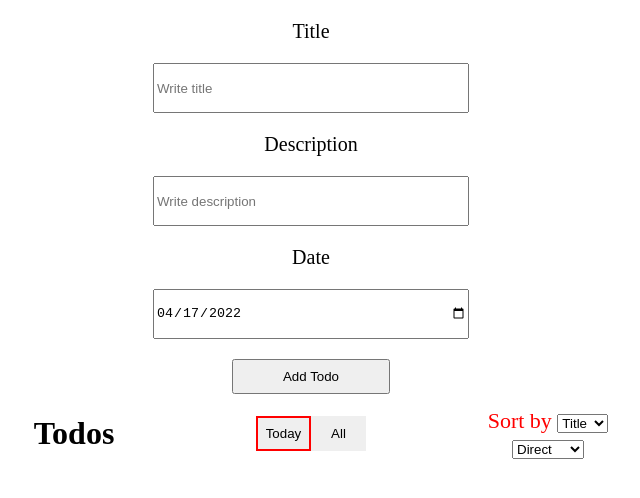
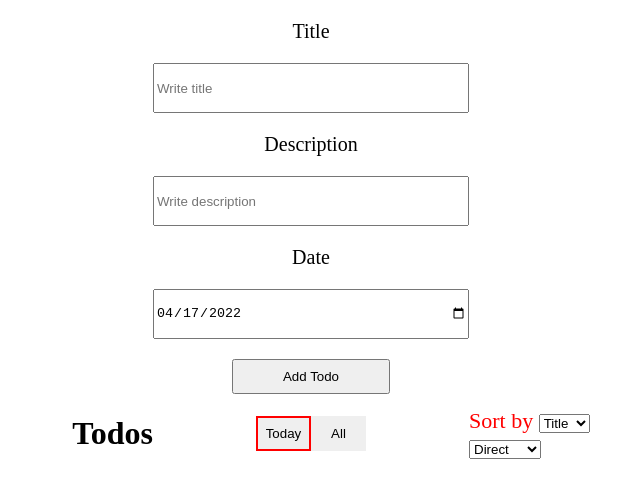
Before and after one commit to AndrewLesch/Cra-ts-redux-, a React (Create React App) app: page / in a window 1280 px wide. Shown: the top 498 px of the page, without its empty margins (329-969 px from the left). Built offline with nearby package versions, Linux system fonts and the light colour scheme; the HTML template or start-up script is replaced by a standard one.

Commit message:
hotfix design

```diff
--- a/src/pages/App/App.css
+++ b/src/pages/App/App.css
@@ -7,7 +7,6 @@
   display: flex;
   justify-content: space-between;
   align-items: center;
-  text-align: center;
   width: 100%;
 }
 
@@ -27,14 +26,17 @@
 
 .filter-buttons--container {
   width: 25%;
+  text-align: center;
 }
 
 .sort-select--container {
   color: red;
   font-size: 22px;
   width: 25%;
+  text-align: left;
 }
 
 .todos-h1 {
   width: 25%;
+  text-align: right;
 }
```
